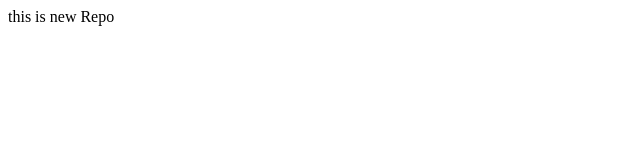
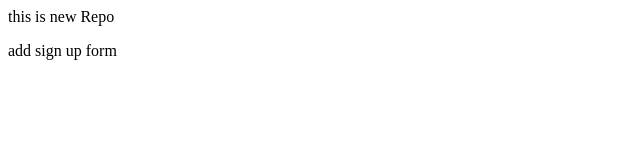
Before and after one commit to Akashjadhav-1992/LocalRepo, a plain HTML site: page index.html in a window 1280 px wide. Shown: the whole page, without its empty margins (0-640 px from the left). Drawn offline with Linux system fonts and the light colour scheme.

Commit message:
add sign form

```diff
--- a/index.html
+++ b/index.html
@@ -1 +1,2 @@
 <p>this is new Repo</p>
+<p>add sign up form</p>
```
